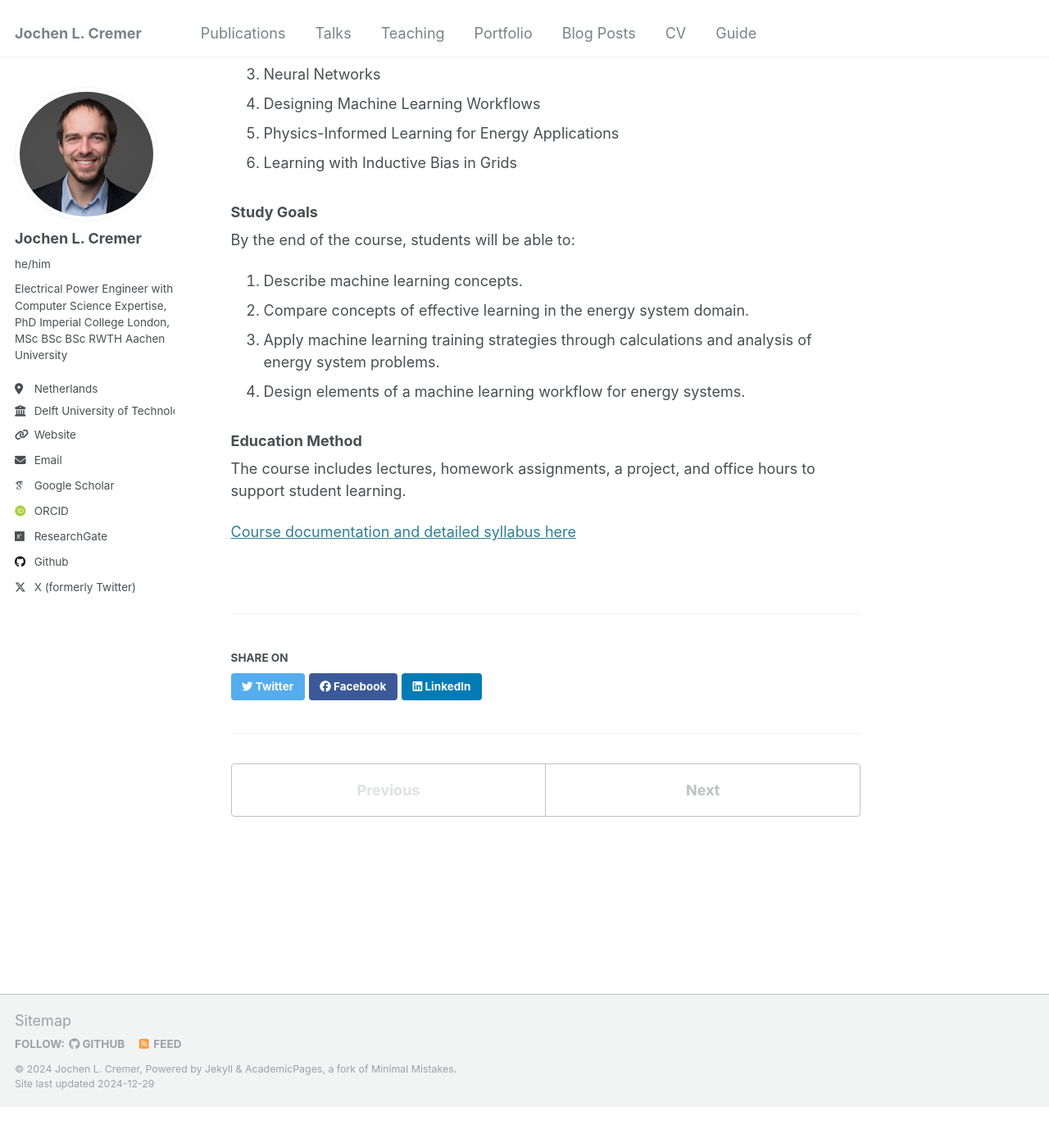
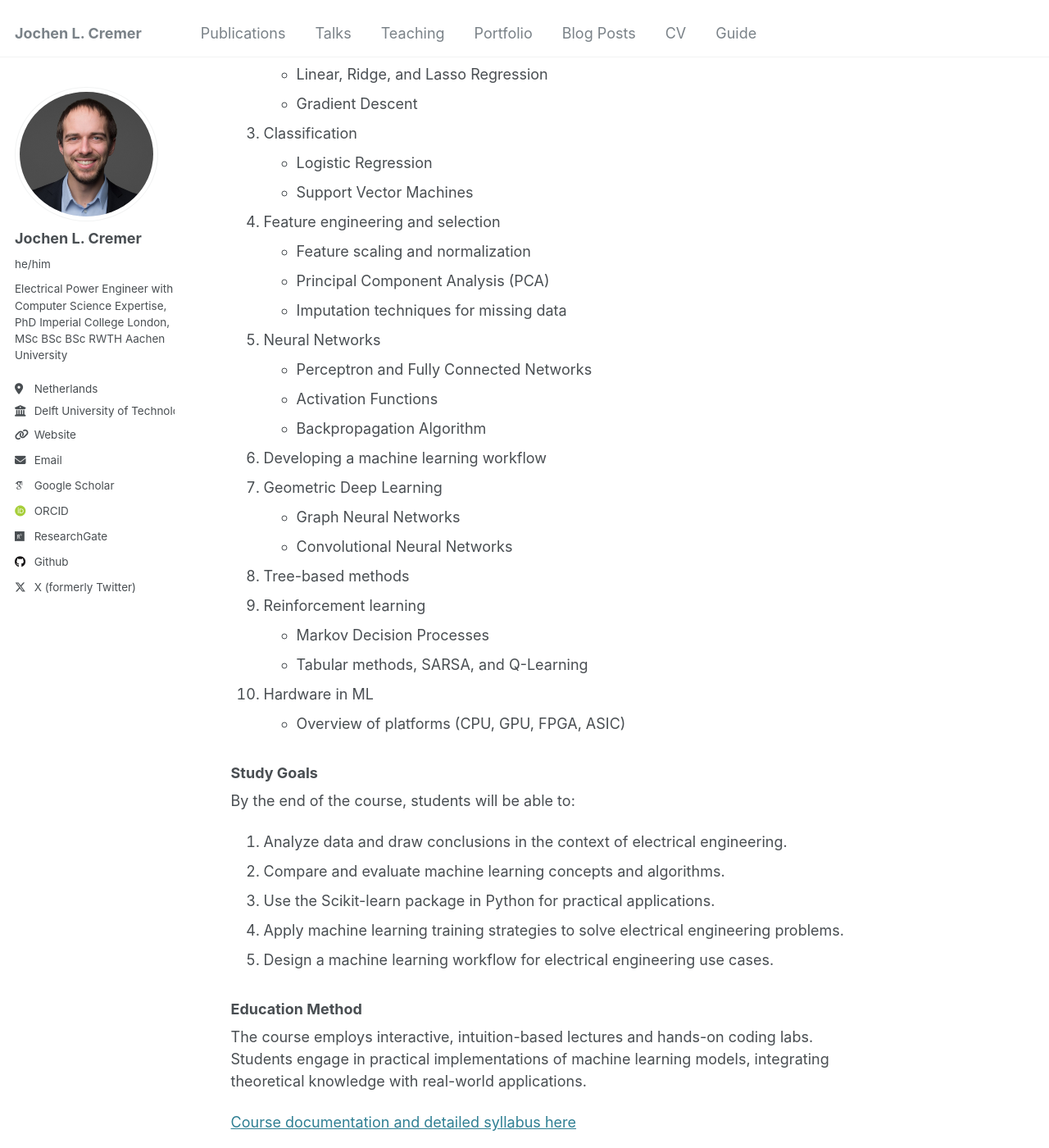
Before and after one commit to JochenC/JochenC.github.io, a Jekyll site: the page built from _teaching/2024-ee4c12-machine-learning3.md, in a window 1280 px wide and 1400 px high, scrolled down 1083 px. Shown: the whole window at 82% size. Built offline with Jekyll 4.4.1, drawn with Linux system fonts in a browser that asks for light colours; some web fonts are replaced; before the commit the page ends 2433 px from its top, so only the background shows below that.

Commit message:
Add files via upload

```diff
--- a/_teaching/2024-ee4c12-machine-learning3.md
+++ b/_teaching/2024-ee4c12-machine-learning3.md
@@ -29,21 +29,41 @@ EE4C12 is a graduate-level course designed for MSc students in Electrical Engine
 
 ### Course Content
 The course covers the following topics:
-1. Statistical Learning (Supervised and Unsupervised)
-2. Supervised Regression
-3. Neural Networks
-4. Designing Machine Learning Workflows
-5. Physics-Informed Learning for Energy Applications
-6. Learning with Inductive Bias in Grids
+1. Introduction to data analytics
+2. Regression
+   - Linear, Ridge, and Lasso Regression
+   - Gradient Descent
+3. Classification
+   - Logistic Regression
+   - Support Vector Machines
+4. Feature engineering and selection
+   - Feature scaling and normalization
+   - Principal Component Analysis (PCA)
+   - Imputation techniques for missing data
+5. Neural Networks
+   - Perceptron and Fully Connected Networks
+   - Activation Functions
+   - Backpropagation Algorithm
+6. Developing a machine learning workflow
+7. Geometric Deep Learning
+   - Graph Neural Networks
+   - Convolutional Neural Networks
+8. Tree-based methods
+9. Reinforcement learning
+   - Markov Decision Processes
+   - Tabular methods, SARSA, and Q-Learning
+10. Hardware in ML
+    - Overview of platforms (CPU, GPU, FPGA, ASIC)
 
 ### Study Goals
 By the end of the course, students will be able to:
-1. Describe machine learning concepts.
-2. Compare concepts of effective learning in the energy system domain.
-3. Apply machine learning training strategies through calculations and analysis of energy system problems.
-4. Design elements of a machine learning workflow for energy systems.
+1. Analyze data and draw conclusions in the context of electrical engineering.
+2. Compare and evaluate machine learning concepts and algorithms.
+3. Use the Scikit-learn package in Python for practical applications.
+4. Apply machine learning training strategies to solve electrical engineering problems.
+5. Design a machine learning workflow for electrical engineering use cases.
 
 ### Education Method
-The course includes lectures, homework assignments, a project, and office hours to support student learning.
+The course employs interactive, intuition-based lectures and hands-on coding labs. Students engage in practical implementations of machine learning models, integrating theoretical knowledge with real-world applications.
 
 [Course documentation and detailed syllabus here](https://studiegids.tudelft.nl/a101_displayCourse.do?course_id=70087)
```
